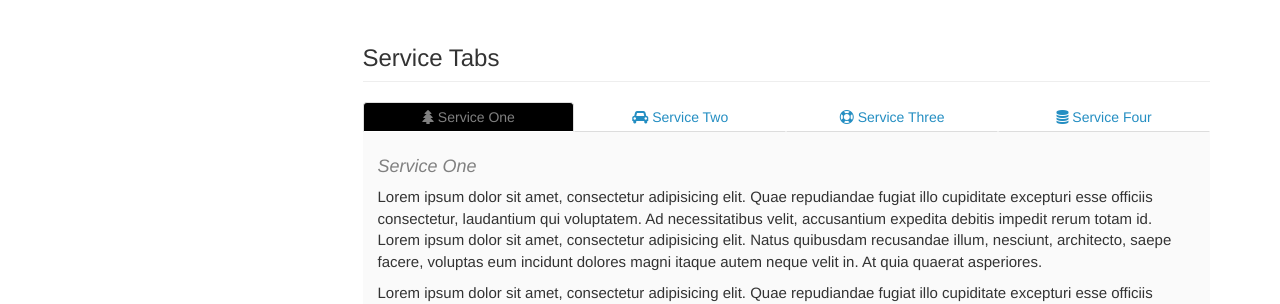
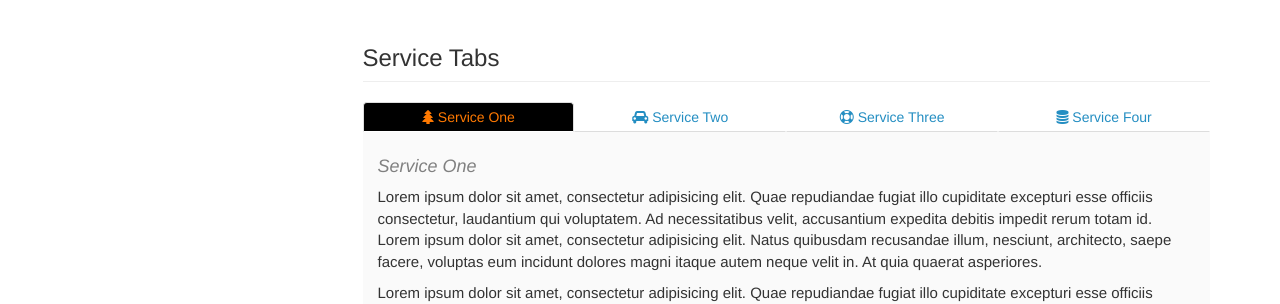
Before and after one commit to brummens/workspace-docs, a Jekyll site: the page built from pages/product1/p1_landing_page.html, in a window 1280 px wide. Shown: the part 652-956 px from the top of the page. Built offline with Jekyll 4.4.1, drawn with Linux system fonts in a browser that asks for light colours; comment, search, counter and statistics services are not loaded.

Commit message:
Update theme-black.css

```diff
--- a/css/theme-black.css
+++ b/css/theme-black.css
@@ -8,11 +8,7 @@
 h3 {color: #FF7900; }
 h4 {color: #808080; }
 
-.nav-tabs > li.active > a {
-    color: #808080
-}
-
-.nav-tabs > li.active > a:hover, .nav-tabs > li.active > a:focus {
+.nav-tabs > li.active > a, .nav-tabs > li.active > a:hover, .nav-tabs > li.active > a:focus {
     background-color: #000000;
     color: #FF7900
 }
```
